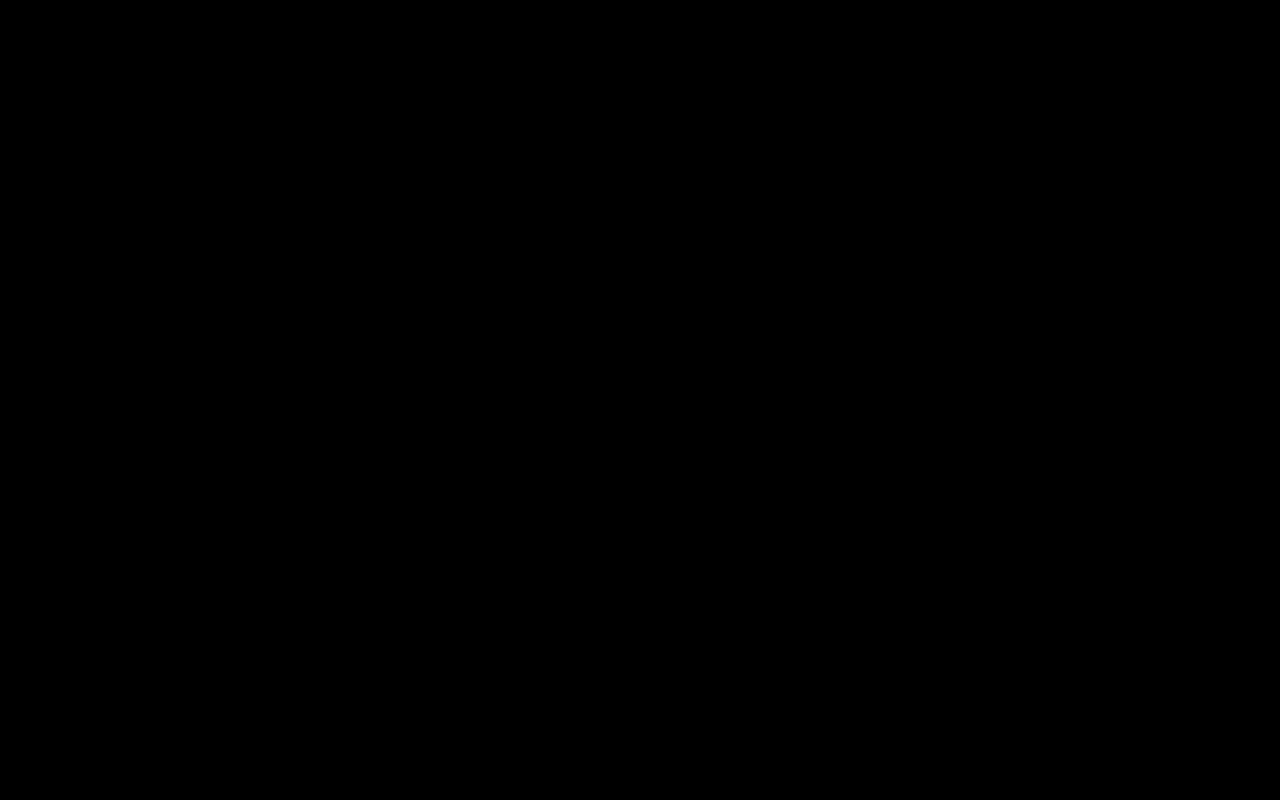
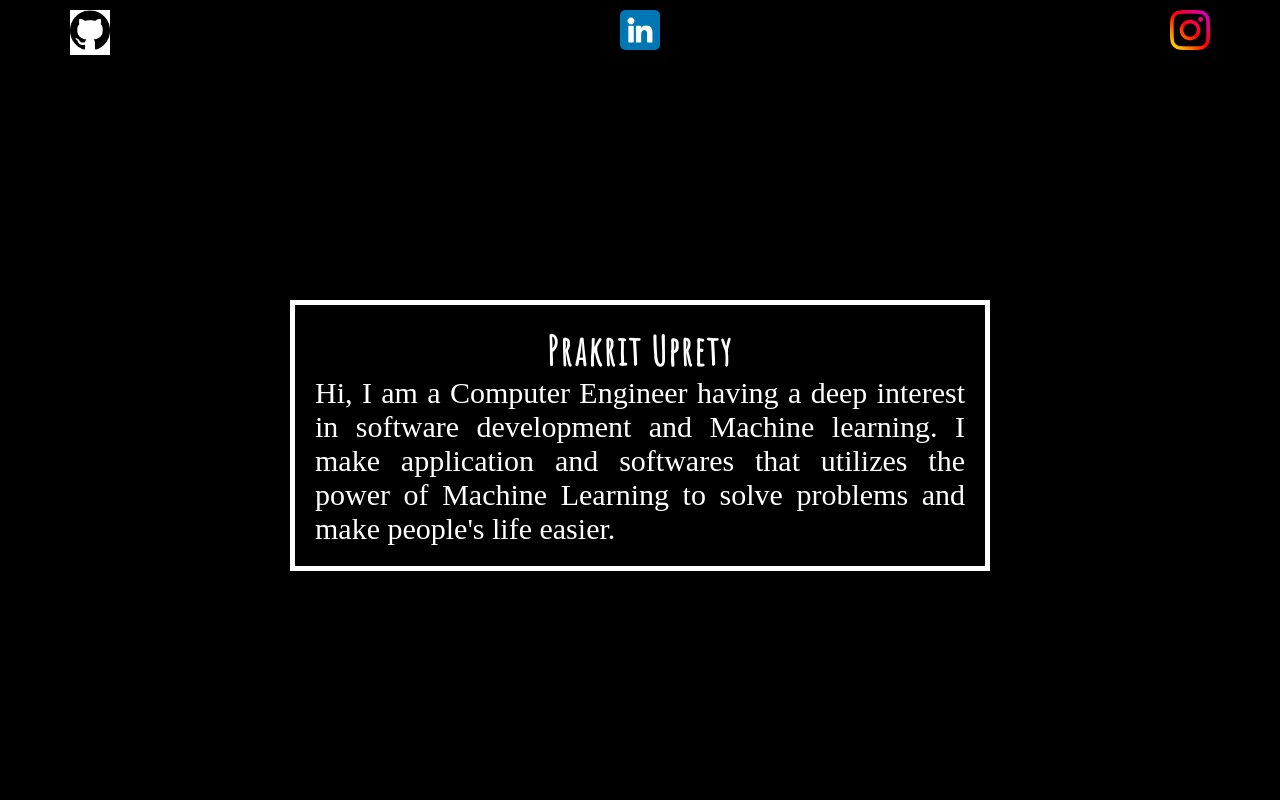
Before and after one commit to Prkaritt/prakrit, a React (Create React App) app: page / in a window 1280 px wide. Shown: the top 800 px of the page. Built offline with nearby package versions, Linux system fonts and the light colour scheme; a web font is replaced by a local one.

Commit message:
Update App.js

```diff
--- a/src/App.js
+++ b/src/App.js
@@ -7,13 +7,12 @@ import { BrowserRouter as Router, Routes,Route } from 'react-router-dom';
 
 const App = ()=>{
   return (
-    <>
-    </>
-    //<Router>
-      //<Routes>
-        //<Route path="/" element={<MainScreen/>}/>
-     // </Routes>
-    //</Router>
+
+    <Router>
+      <Routes>
+        <Route path="/" element={<MainScreen/>}/>
+     </Routes>
+    </Router>
 
   )
 }
```
